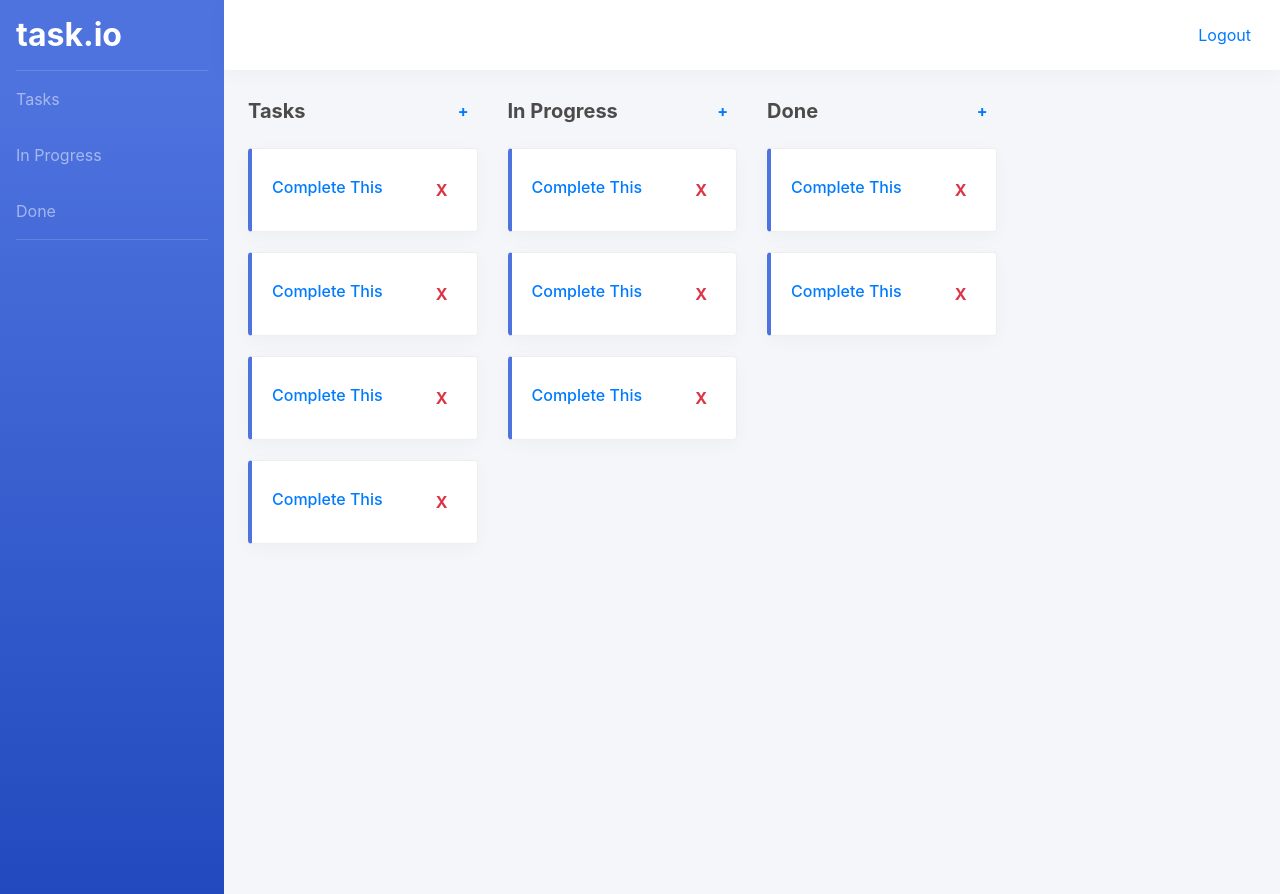
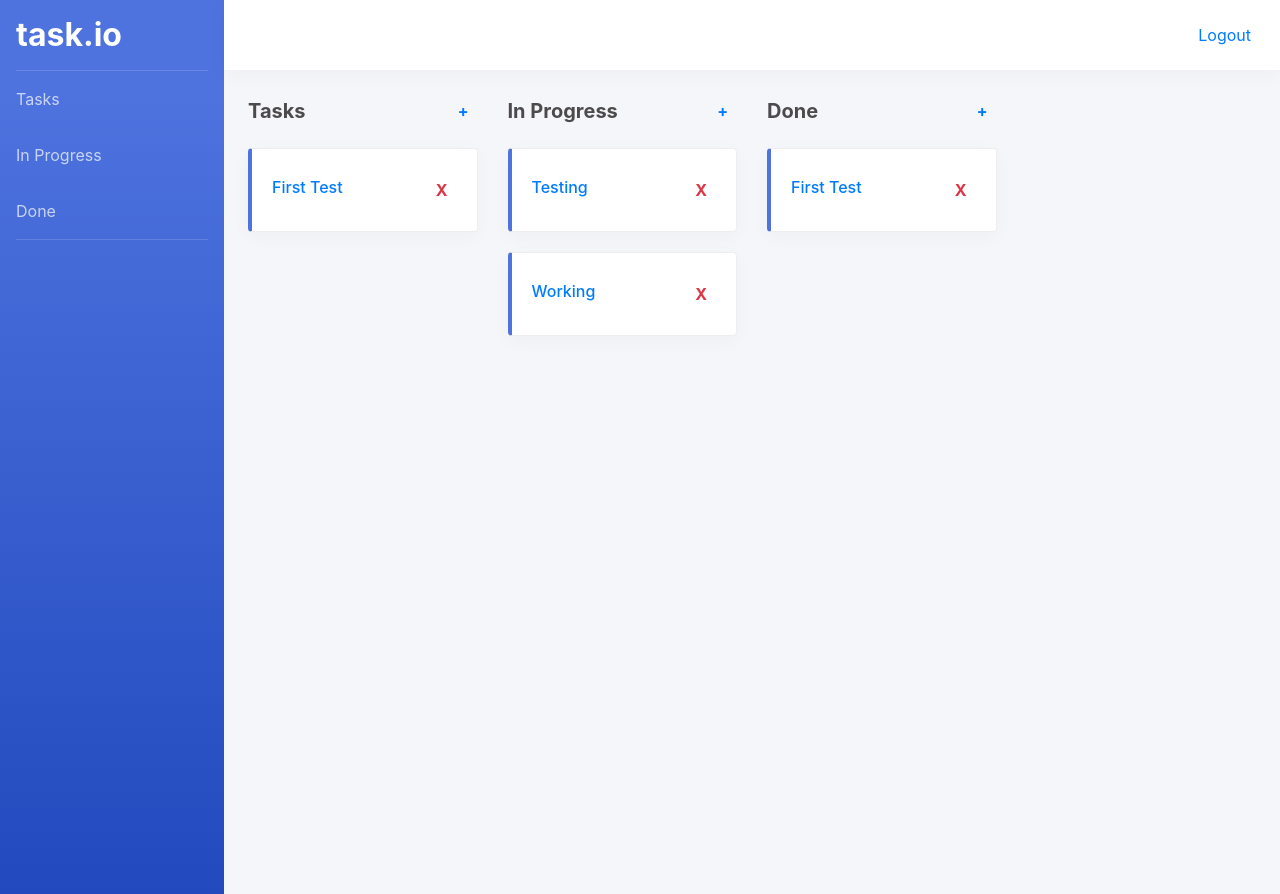
Before and after one commit to v1st/ToDo, a React (Create React App) app in the folder client/: page /dashboard in a window 1280 px wide. Built offline with nearby package versions, Linux system fonts and the light colour scheme.

Commit message:
add and remove tasks

```diff
--- a/client/package.json
+++ b/client/package.json
@@ -11,9 +11,11 @@
     "react": "^16.12.0",
     "react-bootstrap": "^1.0.0-beta.16",
     "react-dom": "^16.12.0",
+    "react-redux": "^7.1.3",
     "react-router-dom": "^5.1.2",
     "react-scripts": "3.3.0",
-    "redux": "^4.0.4"
+    "redux": "^4.0.4",
+    "uuid": "^3.3.3"
   },
   "scripts": {
     "start": "react-scripts start",
--- a/client/src/App.css
+++ b/client/src/App.css
@@ -5,7 +5,7 @@
 }
 
 a {
-  color: rgba(255, 255, 255, 0.5);
+  color: rgba(255, 255, 255, 0.7);
 }
 
 a:hover,
--- a/client/src/components/molecules/Card.jsx
+++ b/client/src/components/molecules/Card.jsx
@@ -1,18 +1,75 @@
 import React, { Component } from 'react'
 
 export default class Card extends Component {
+  constructor(props) {
+    super(props);
+    this.state = {
+      isEditing: false,
+      content: this.props.content,
+    }
+  }
+
+  componentDidUpdate(nextProps) {
+    const { content } = this.props
+
+    if (nextProps.content !== content) {
+      this.setState({ content: content })
+    }
+  }
+
+  setEditing = bool => {
+    this.setState({
+      isEditing: bool,
+    })
+  }
+
+  handleKeyDown = (event, type) => {
+    const { key } = event;
+    const keys = ["Escape", "Tab"];
+    const enterKey = "Enter";
+    const allKeys = [...keys, enterKey];
+    if (
+      (type === "textarea" && keys.indexOf(key) > -1) ||
+      (type !== "textarea" && allKeys.indexOf(key) > -1)
+    ) {
+      this.setEditing(false);
+    }
+  }
+
+  handleChange = e => {
+    this.setState({
+      [e.target.name]: e.target.value
+    })
+  }
+
+  handleDelete = () => {
+    this.props.onDeleteTodo(this.props.todo)
+  }
+
   render() {
+    let { isEditing, content } = this.state;
+
     return (
       <div className="card callout callout-primary shadow h-100 py-4 mb-2">
         <div className="row no-gutters align-items-center">
           <div className="col mr-2">
-            <h6 className="text-primary mb-1">Complete This</h6>
+            {isEditing ? (
+              <div onBlur={() => this.setEditing(false)} onKeyDown={e => this.handleKeyDown(e)}>
+                <textarea name="content" value={content} onChange={e => this.handleChange(e)} className="h6 form-control text-primary mb-1" />
+              </div>
+            ) : (
+                <div onClick={() => this.setEditing(true)}>
+                  <h6 className="text-primary mb-1">{content}</h6>
+                </div>
+              )}
           </div>
           <div className="col-auto">
-            <button className="btn text-danger font-weight-bold py-1 px-2">X</button>
+            <button onClick={this.handleDelete} className="btn text-danger font-weight-bold py-1 px-2">X</button>
           </div>
         </div>
       </div>
+
+
     )
   }
 }
--- /dev/null
+++ b/client/src/components/organisms/CardList.jsx
@@ -0,0 +1,34 @@
+import React, { Component } from 'react'
+import Card from '../molecules/Card';
+
+export default class CardList extends Component {
+  render() {
+    const { project, onCreate, onKeyDown, onChange, onToggle, onDelete } = this.props;
+
+    function addTodo() {
+      onCreate(project)
+    }
+
+    function onDeleteTodo(todo) {
+      onDelete(project, todo)
+    }
+
+    return (
+      <div className="col-12 col-sm-6 col-md-4 col-xl-3 mb-4">
+        <div className="row no-gutters align-items-center mb-3">
+          <div className="col">
+            <h5 className="font-weight-bold mb-0">{project.name}</h5>
+          </div>
+          <div className="col-auto">
+            <button onClick={addTodo} className="btn text-primary font-weight-bold py-1 px-2">+</button>
+          </div>
+        </div>
+        <div className="col px-0">
+          {project.todos.map((todo) => (
+            <Card key={todo.id} todo={todo} content={todo.content} onKeyDown={onKeyDown} onChange={onChange} onToggle={onToggle} onDeleteTodo={onDeleteTodo} />
+          ))}
+        </div>
+      </div>
+    )
+  }
+}
--- /dev/null
+++ b/client/src/components/organisms/Navbar.jsx
@@ -0,0 +1,11 @@
+import React, { Component } from 'react'
+
+export default class Navbar extends Component {
+  render() {
+    return (
+      <nav className="navbar navbar-expand navbar-light bg-white topbar py-3 mb-4 static-top shadow">
+        <a className="btn btn-link ml-auto" href="/logout" role="button">Logout</a>
+      </nav>
+    )
+  }
+}
--- a/client/src/pages/Dashboard.jsx
+++ b/client/src/pages/Dashboard.jsx
@@ -1,64 +1,201 @@
 import React, { Component } from 'react'
+import uuid from 'uuid';
 import Sidebar from '../components/organisms/Sidebar';
-import Card from '../components/molecules/Card';
+import Navbar from '../components/organisms/Navbar';
+import CardList from '../components/organisms/CardList';
 
 export default class Dashboard extends Component {
+  constructor() {
+    super();
+    this.state = {
+      projects: [{
+        id: 1, name: 'Tasks',
+        todos: [{ id: 1, content: 'First Test', isCompleted: false }]
+      },
+      {
+        id: 2, name: 'In Progress',
+        todos: [{ id: 1, content: 'Testing', isCompleted: false }, { id: 2, content: 'Working', isCompleted: false }]
+      },
+      {
+        id: 3, name: 'Done',
+        todos: [{ id: 1, content: 'First Test', isCompleted: false }]
+      },
+      ]
+    }
+  }
+
+  // // Add todo handler
+  // addTodo = (list, val) => {
+  //   // Assemble data
+  //   const todo = {
+  //     content: 'test',
+  //     isCompleted: false,
+  //   };
+
+  //   this.setState({ [list]: [todo, ...this.state[list]] });
+  //   // Update data
+  //   // axios.post(this.apiUrl, todo).then(res => {
+  //   //   this.state.data.push(res.data);
+  //   //   this.setState({ data: this.state.data });
+  //   // });
+  // }
+
+  // // Handle remove
+  // removeTodo = (list, id) => {
+  //   // Filter all todos except the one to be removed
+  //   const remainder = this.state[list].filter(todo => {
+  //     if (todo.id !== id) return todo;
+  //   });
+
+  //   this.setState({ [list]: remainder });
+  //   // Update state with filter
+  //   // axios.delete(this.apiUrl + "/" + id).then(res => {
+  //   //   this.setState({ data: remainder });
+  //   // });
+  // }
+
+  // handleKeyDown = (e, i) => {
+  //   if (e.key === 'Enter') {
+  //     this.createTodoAtIndex(e, i);
+  //   }
+  //   if (e.key === 'Backspace' && todos[i].content === '') {
+  //     e.preventDefault();
+  //     return this.removeTodoAtIndex(i);
+  //   }
+  // }
+
+
+  //   /**
+  //  * Sets the given project id as active and switches to displaying its TODOs if
+  //  * currently on another screen.
+  //  */
+  // setActiveProject(projectId) {
+  //   this.setState({
+  //     activeProjectId: projectId
+  //   , page: Page.TODO_LISTS
+  //   })
+  // },
+
+  // addProject(projectName) {
+  //   var id = uuid()
+  //   this.state.projects.push({id: id, name: projectName, doing: null, todos: []})
+  //   this.setState({projects: this.state.projects})
+  // },
+
+  // editProjectName(project, projectName) {
+  //   project.name = projectName
+  //   this.setState({projects: this.state.projects})
+  // },
+
+  // moveProjectUp(project, index) {
+  //   this.state.projects.splice(index - 1, 0, this.state.projects.splice(index, 1)[0])
+  //   this.setState({projects: this.state.projects})
+  // },
+
+  // moveProjectDown(project, index) {
+  //   this.state.projects.splice(index + 1, 0, this.state.projects.splice(index, 1)[0])
+  //   this.setState({projects: this.state.projects})
+  // },
+
+  // toggleProjectVisible(project) {
+  //   project.hidden = !project.hidden
+  //   this.setState({projects: this.state.projects})
+  // },
+
+  // /**
+  //  * Deletes a project and sets the next adjacent project as active if there are
+  //  * any.
+  //  */
+  // deleteProject(project, index) {
+  //   this.state.projects.splice(index, 1)
+  //   var activeProjectId = this.state.activeProjectId
+  //   if (this.state.projects.length === 0) {
+  //     activeProjectId = null
+  //   }
+  //   else if (activeProjectId === project.id) {
+  //     if (index <= this.state.projects.length - 1) {
+  //       activeProjectId = this.state.projects[index].id
+  //     }
+  //     else {
+  //       activeProjectId = this.state.projects[index - 1].id
+  //     }
+  //   }
+  //   this.setState({
+  //     activeProjectId: activeProjectId
+  //   , projects: this.state.projects
+  //   })
+  // },
+
+
+
+
+  createTodoAtIndex = (project, i) => {
+    const id = uuid();
+    project.todos.unshift({ id: id, content: 'Testing', isCompleted: false })
+    // newTodos.splice(i + 1, 0, {
+    //   id: id,
+    //   content: 'task',
+    //   isCompleted: false,
+    // });
+    this.setState({
+      projects: this.state.projects
+    })
+    // setTodos(newTodos);
+    // setTimeout(() => {
+    //   document.forms[0].elements[i + 1].focus();
+    // }, 0);
+  }
+
+  updateTodoAtIndex = (e, i, list) => {
+    const newTodos = [...this.state[list]];
+    newTodos[i].content = e.target.value;
+    this.setState({ [list]: newTodos });
+  }
+
+  removeTodoAtIndex = (project, todo) => {
+    const filteredTodos = project.todos.filter(task => task.id !== todo.id);
+    this.setState({
+      projects: this.state.projects.map(prevProject => {
+        if (prevProject.id === project.id) {
+          return { ...prevProject, todos: filteredTodos };
+        } else return prevProject;
+      })
+    })
+    // if (i === 0 && this.state.projects.length === 1) return;
+    // setTodos(todos => todos.slice(0, i).concat(todos.slice(i + 1, todos.length)));
+    // setTimeout(() => {
+    //   document.forms[0].elements[i - 1].focus();
+    // }, 0);
+  }
+
+  toggleTodoCompleteAtIndex = (i, list) => {
+    const temporaryTodos = [...this.state[list]];
+    temporaryTodos[i].isCompleted = !temporaryTodos[i].isCompleted;
+    this.setState({ e: temporaryTodos });
+    // setTodos(temporaryTodos);
+  }
+
   render() {
     return (
       <div className="app container-fluid">
         <div className="row">
           <Sidebar />
           <div className="content col p-0">
-            <nav className="navbar navbar-expand navbar-light bg-white topbar py-3 mb-4 static-top shadow">
-              <a className="btn btn-link ml-auto" href="/logout" role="button">Logout</a>
-            </nav>
+            <Navbar />
             <main className="px-4 ">
               <div className="row">
-                <div className="col-12 col-sm-6 col-md-4 col-xl-3 mb-4">
-                  <div className="row no-gutters align-items-center mb-3">
-                    <div className="col">
-                      <h5 className="font-weight-bold mb-0">Tasks</h5>
-                    </div>
-                    <div className="col-auto">
-                      <button className="btn text-primary font-weight-bold py-1 px-2">+</button>
-                    </div>
-                  </div>
-                  <div className="col px-0">
-                    <Card />
-                    <Card />
-                    <Card />
-                    <Card />
-                  </div>
-                </div>
-                <div className="col-12 col-sm-6 col-md-4 col-xl-3 mb-4">
-                  <div className="row no-gutters align-items-center mb-3">
-                    <div className="col">
-                      <h5 className="font-weight-bold mb-0">In Progress</h5>
-                    </div>
-                    <div className="col-auto">
-                      <button className="btn text-primary font-weight-bold py-1 px-2">+</button>
-                    </div>
-                  </div>
-                  <div className="col px-0">
-                    <Card />
-                    <Card />
-                    <Card />
-                  </div>
-                </div>
-                <div className="col-12 col-sm-6 col-md-4 col-xl-3 mb-4">
-                  <div className="row no-gutters align-items-center mb-3">
-                    <div className="col">
-                      <h5 className="font-weight-bold mb-0">Done</h5>
-                    </div>
-                    <div className="col-auto">
-                      <button className="btn text-primary font-weight-bold py-1 px-2">+</button>
-                    </div>
-                  </div>
-                  <div className="col px-0">
-                    <Card />
-                    <Card />
-                  </div>
-                </div>
+                {this.state.projects.map(project => {
+                  return (
+                    <CardList
+                      key={project.id}
+                      project={project}
+                      onCreate={this.createTodoAtIndex}
+                      onKeyDown={this.handleKeyDown}
+                      onChange={this.updateTodoAtIndex}
+                      onToggle={this.toggleTodoCompleteAtIndex}
+                      onDelete={this.removeTodoAtIndex} />
+                  )
+                })}
               </div>
             </main>
           </div>
```
Also changed, not shown: 1 other file (tests, documents, lock files or other folders).
